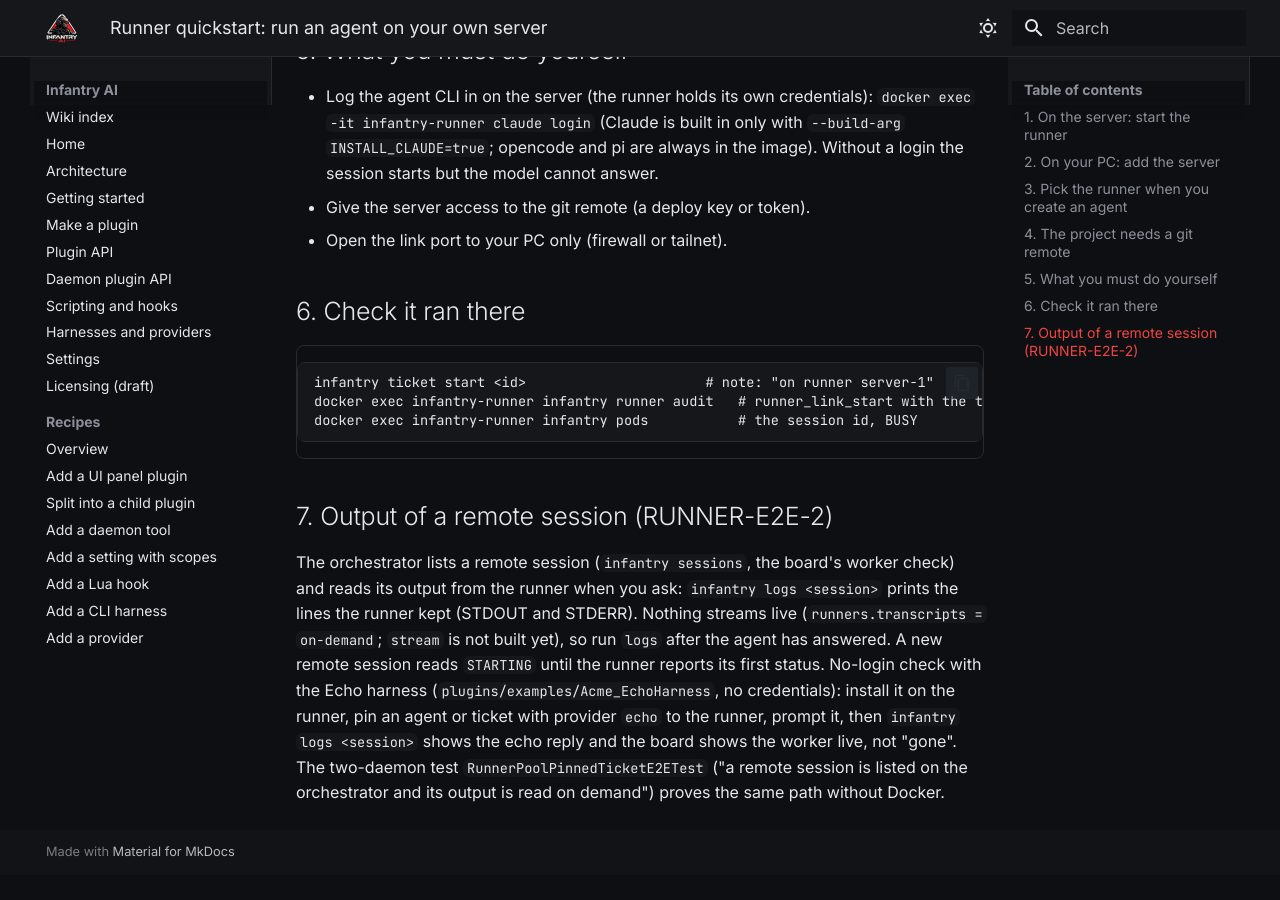
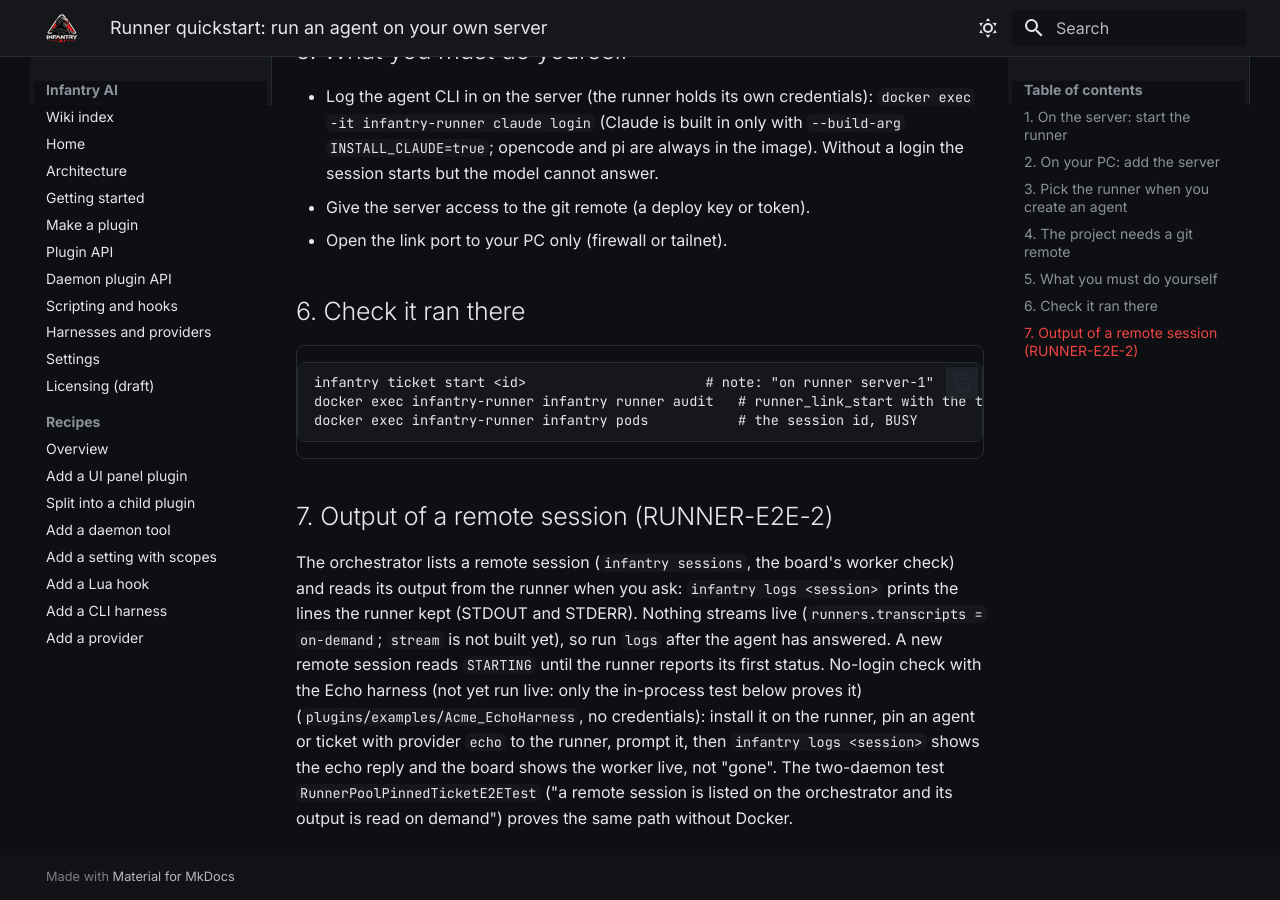
Before and after one commit to SuperiorSoft-LLC/infantry-ai, an MkDocs documentation site: the page built from docs/wiki/runner-quickstart.md, in a window 1280 px wide and 900 px high, scrolled down 1424 px. Built offline with MkDocs 1.6.1 and Material for MkDocs 9.7.7, drawn with Linux system fonts in a browser that asks for light colours; before the commit the page ends 2298 px from its top, so only the background shows below that.

Commit message:
RUNNER-E2E-2: quickstart says the Echo live check is not yet run
Co-Authored-By: Claude Sonnet 5.5 <noreply@anthropic.com>

```diff
--- a/docs/wiki/runner-quickstart.md
+++ b/docs/wiki/runner-quickstart.md
@@ -63,7 +63,7 @@ The orchestrator lists a remote session (`infantry sessions`, the board's worker
 you ask: `infantry logs <session>` prints the lines the runner kept (STDOUT and STDERR). Nothing streams live
 (`runners.transcripts = on-demand`; `stream` is not built yet), so run `logs` after the agent has answered. A new remote session
 reads `STARTING` until the runner reports its first status.
-No-login check with the Echo harness (`plugins/examples/Acme_EchoHarness`, no credentials): install it on the runner, pin an
+No-login check with the Echo harness (not yet run live: only the in-process test below proves it) (`plugins/examples/Acme_EchoHarness`, no credentials): install it on the runner, pin an
 agent or ticket with provider `echo` to the runner, prompt it, then `infantry logs <session>` shows the echo reply and the
 board shows the worker live, not "gone". The two-daemon test `RunnerPoolPinnedTicketE2ETest` ("a remote session is listed on the
 orchestrator and its output is read on demand") proves the same path without Docker.
```
